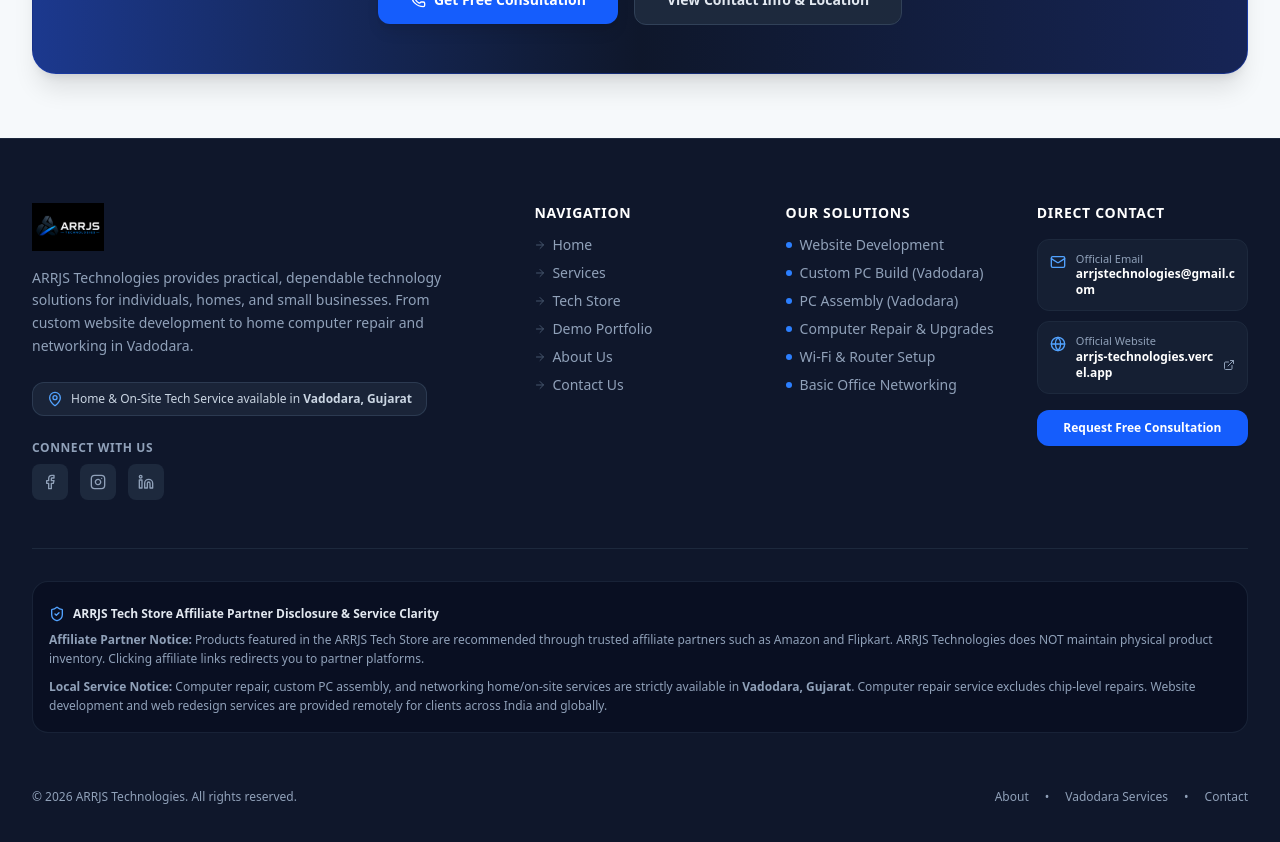
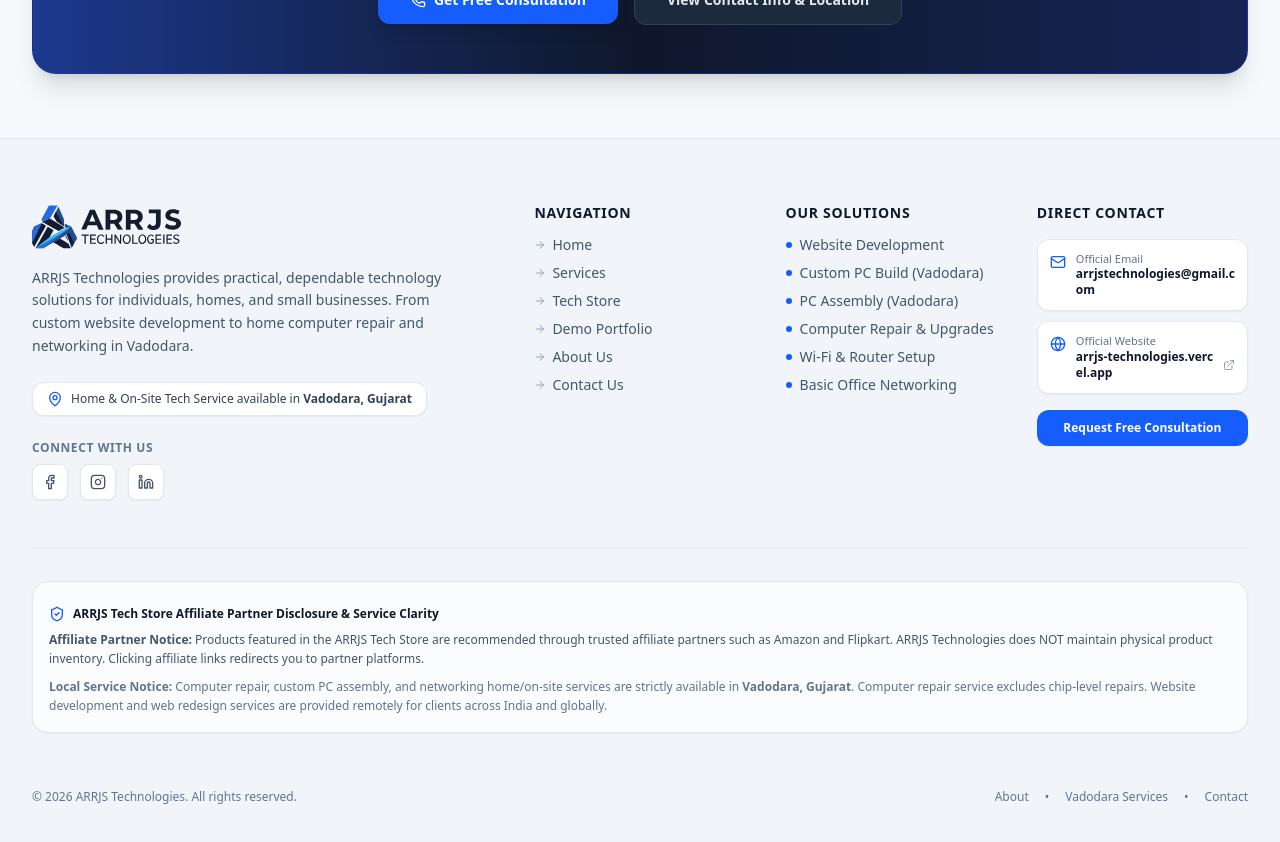
Before and after one commit to Ashwinpatilr236/arrjs-technologies, a React (Vite) app: page / in a window 1280 px wide. Shown: the part 5080-5922 px from the top of the page. Built offline with nearby package versions, Linux system fonts and the light colour scheme.

Commit message:
feat: redesign footer with distinct light-slate styling for Light mode and deep midnight black for Dark mode

```diff
--- a/src/App.tsx
+++ b/src/App.tsx
@@ -104,6 +104,7 @@
       <Footer
         setCurrentView={setCurrentView}
         onOpenConsultation={() => handleOpenConsultation('')}
+        isDarkMode={isDarkMode}
       />
 
       {/* Interactive Free Consultation Popup Modal */}
--- a/src/components/Footer.tsx
+++ b/src/components/Footer.tsx
@@ -16,26 +16,27 @@
 interface FooterProps {
   setCurrentView: (view: PageView) => void;
   onOpenConsultation: () => void;
+  isDarkMode?: boolean;
 }
 
-export const Footer: React.FC<FooterProps> = ({ setCurrentView, onOpenConsultation }) => {
+export const Footer: React.FC<FooterProps> = ({ setCurrentView, onOpenConsultation, isDarkMode }) => {
   const navTo = (view: PageView) => {
     setCurrentView(view);
     window.scrollTo({ top: 0, behavior: 'smooth' });
   };
 
   return (
-    <footer className="bg-slate-900 text-slate-300 pt-16 pb-12 border-t border-slate-800">
+    <footer className="bg-slate-100 dark:bg-[#070a11] text-slate-700 dark:text-slate-300 pt-16 pb-12 border-t border-slate-200 dark:border-slate-800/80 transition-colors duration-200">
       <div className="max-w-7xl mx-auto px-4 sm:px-6 lg:px-8">
 
         {/* Top Grid */}
-        <div className="grid grid-cols-1 md:grid-cols-2 lg:grid-cols-5 gap-10 pb-12 border-b border-slate-800">
+        <div className="grid grid-cols-1 md:grid-cols-2 lg:grid-cols-5 gap-10 pb-12 border-b border-slate-200 dark:border-slate-800/80">
 
           {/* Column 1: Brand & Positioning */}
           <div className="lg:col-span-2 space-y-4">
             <div className="flex items-center gap-3">
               <img
-                src="/assets/logo/logo-dark.png"
+                src={isDarkMode ? "/assets/logo/logo-dark.png" : "/assets/logo/logo.svg"}
                 alt="ARRJS Technologies Logo"
                 className="h-10 sm:h-12 w-auto object-contain"
                 onError={(e) => {
@@ -48,26 +49,26 @@
               />
             </div>
 
-            <p className="text-slate-400 text-sm leading-relaxed max-w-md">
+            <p className="text-slate-600 dark:text-slate-400 text-sm leading-relaxed max-w-md">
               ARRJS Technologies provides practical, dependable technology solutions for individuals, homes, and small businesses. From custom website development to home computer repair and networking in Vadodara.
             </p>
 
             <div className="pt-2">
-              <div className="inline-flex items-center gap-2 bg-slate-800/80 border border-slate-700/80 px-3.5 py-2 rounded-xl text-xs text-slate-300">
-                <MapPin className="w-4 h-4 text-blue-400 shrink-0" />
+              <div className="inline-flex items-center gap-2 bg-white dark:bg-slate-900/80 border border-slate-200 dark:border-slate-800 px-3.5 py-2 rounded-xl text-xs text-slate-700 dark:text-slate-300 shadow-xs">
+                <MapPin className="w-4 h-4 text-blue-600 dark:text-blue-400 shrink-0" />
                 <span>Home & On-Site Tech Service available in <strong>Vadodara, Gujarat</strong></span>
               </div>
             </div>
 
             {/* Social Media Links */}
             <div className="pt-2">
-              <p className="text-xs font-semibold text-slate-400 uppercase tracking-wider mb-2">Connect With Us</p>
+              <p className="text-xs font-semibold text-slate-500 dark:text-slate-400 uppercase tracking-wider mb-2">Connect With Us</p>
               <div className="flex items-center gap-3">
                 <a
                   href="https://facebook.com"
                   target="_blank"
                   rel="noopener noreferrer"
-                  className="w-9 h-9 rounded-lg bg-slate-800 hover:bg-blue-600 text-slate-400 hover:text-white flex items-center justify-center transition-all"
+                  className="w-9 h-9 rounded-lg bg-white dark:bg-slate-800 border border-slate-200 dark:border-slate-700 hover:bg-blue-600 hover:text-white dark:hover:bg-blue-600 text-slate-600 dark:text-slate-400 flex items-center justify-center transition-all shadow-xs"
                   aria-label="Facebook"
                 >
                   <Facebook className="w-4 h-4" />
@@ -76,7 +77,7 @@
                   href="https://instagram.com"
                   target="_blank"
                   rel="noopener noreferrer"
-                  className="w-9 h-9 rounded-lg bg-slate-800 hover:bg-pink-600 text-slate-400 hover:text-white flex items-center justify-center transition-all"
+                  className="w-9 h-9 rounded-lg bg-white dark:bg-slate-800 border border-slate-200 dark:border-slate-700 hover:bg-pink-600 hover:text-white dark:hover:bg-pink-600 text-slate-600 dark:text-slate-400 flex items-center justify-center transition-all shadow-xs"
                   aria-label="Instagram"
                 >
                   <Instagram className="w-4 h-4" />
@@ -85,7 +86,7 @@
                   href="https://linkedin.com"
                   target="_blank"
                   rel="noopener noreferrer"
-                  className="w-9 h-9 rounded-lg bg-slate-800 hover:bg-blue-500 text-slate-400 hover:text-white flex items-center justify-center transition-all"
+                  className="w-9 h-9 rounded-lg bg-white dark:bg-slate-800 border border-slate-200 dark:border-slate-700 hover:bg-blue-500 hover:text-white dark:hover:bg-blue-500 text-slate-600 dark:text-slate-400 flex items-center justify-center transition-all shadow-xs"
                   aria-label="LinkedIn"
                 >
                   <Linkedin className="w-4 h-4" />
@@ -96,36 +97,36 @@
 
           {/* Column 2: Quick Links */}
           <div className="space-y-3">
-            <p className="text-sm font-bold text-white uppercase tracking-wider">Navigation</p>
+            <p className="text-sm font-bold text-slate-900 dark:text-white uppercase tracking-wider">Navigation</p>
             <ul className="space-y-2 text-sm">
               <li>
-                <button onClick={() => navTo('home')} className="text-slate-400 hover:text-blue-400 transition-colors flex items-center gap-1.5">
-                  <ArrowRight className="w-3 h-3 text-slate-600" /> Home
+                <button onClick={() => navTo('home')} className="text-slate-600 hover:text-blue-600 dark:text-slate-400 dark:hover:text-blue-400 transition-colors flex items-center gap-1.5 font-medium">
+                  <ArrowRight className="w-3 h-3 text-slate-400" /> Home
                 </button>
               </li>
               <li>
-                <button onClick={() => navTo('services')} className="text-slate-400 hover:text-blue-400 transition-colors flex items-center gap-1.5">
-                  <ArrowRight className="w-3 h-3 text-slate-600" /> Services
+                <button onClick={() => navTo('services')} className="text-slate-600 hover:text-blue-600 dark:text-slate-400 dark:hover:text-blue-400 transition-colors flex items-center gap-1.5 font-medium">
+                  <ArrowRight className="w-3 h-3 text-slate-400" /> Services
                 </button>
               </li>
               <li>
-                <button onClick={() => navTo('store')} className="text-slate-400 hover:text-blue-400 transition-colors flex items-center gap-1.5">
-                  <ArrowRight className="w-3 h-3 text-slate-600" /> Tech Store
+                <button onClick={() => navTo('store')} className="text-slate-600 hover:text-blue-600 dark:text-slate-400 dark:hover:text-blue-400 transition-colors flex items-center gap-1.5 font-medium">
+                  <ArrowRight className="w-3 h-3 text-slate-400" /> Tech Store
                 </button>
               </li>
               <li>
-                <button onClick={() => navTo('portfolio')} className="text-slate-400 hover:text-blue-400 transition-colors flex items-center gap-1.5">
-                  <ArrowRight className="w-3 h-3 text-slate-600" /> Demo Portfolio
+                <button onClick={() => navTo('portfolio')} className="text-slate-600 hover:text-blue-600 dark:text-slate-400 dark:hover:text-blue-400 transition-colors flex items-center gap-1.5 font-medium">
+                  <ArrowRight className="w-3 h-3 text-slate-400" /> Demo Portfolio
                 </button>
               </li>
               <li>
-                <button onClick={() => navTo('about')} className="text-slate-400 hover:text-blue-400 transition-colors flex items-center gap-1.5">
-                  <ArrowRight className="w-3 h-3 text-slate-600" /> About Us
+                <button onClick={() => navTo('about')} className="text-slate-600 hover:text-blue-600 dark:text-slate-400 dark:hover:text-blue-400 transition-colors flex items-center gap-1.5 font-medium">
+                  <ArrowRight className="w-3 h-3 text-slate-400" /> About Us
                 </button>
               </li>
               <li>
-                <button onClick={() => navTo('contact')} className="text-slate-400 hover:text-blue-400 transition-colors flex items-center gap-1.5">
-                  <ArrowRight className="w-3 h-3 text-slate-600" /> Contact Us
+                <button onClick={() => navTo('contact')} className="text-slate-600 hover:text-blue-600 dark:text-slate-400 dark:hover:text-blue-400 transition-colors flex items-center gap-1.5 font-medium">
+                  <ArrowRight className="w-3 h-3 text-slate-400" /> Contact Us
                 </button>
               </li>
             </ul>
@@ -133,30 +134,30 @@
 
           {/* Column 3: Services Summary */}
           <div className="space-y-3">
-            <p className="text-sm font-bold text-white uppercase tracking-wider">Our Solutions</p>
-            <ul className="space-y-2 text-sm text-slate-400">
+            <p className="text-sm font-bold text-slate-900 dark:text-white uppercase tracking-wider">Our Solutions</p>
+            <ul className="space-y-2 text-sm text-slate-600 dark:text-slate-400">
               <li className="flex items-center gap-2">
-                <span className="w-1.5 h-1.5 rounded-full bg-blue-500"></span>
+                <span className="w-1.5 h-1.5 rounded-full bg-blue-600 dark:bg-blue-400"></span>
                 <span>Website Development</span>
               </li>
               <li className="flex items-center gap-2">
-                <span className="w-1.5 h-1.5 rounded-full bg-blue-500"></span>
+                <span className="w-1.5 h-1.5 rounded-full bg-blue-600 dark:bg-blue-400"></span>
                 <span>Custom PC Build (Vadodara)</span>
               </li>
               <li className="flex items-center gap-2">
-                <span className="w-1.5 h-1.5 rounded-full bg-blue-500"></span>
+                <span className="w-1.5 h-1.5 rounded-full bg-blue-600 dark:bg-blue-400"></span>
                 <span>PC Assembly (Vadodara)</span>
               </li>
               <li className="flex items-center gap-2">
-                <span className="w-1.5 h-1.5 rounded-full bg-blue-500"></span>
+                <span className="w-1.5 h-1.5 rounded-full bg-blue-600 dark:bg-blue-400"></span>
                 <span>Computer Repair & Upgrades</span>
               </li>
               <li className="flex items-center gap-2">
-                <span className="w-1.5 h-1.5 rounded-full bg-blue-500"></span>
+                <span className="w-1.5 h-1.5 rounded-full bg-blue-600 dark:bg-blue-400"></span>
                 <span>Wi-Fi & Router Setup</span>
               </li>
               <li className="flex items-center gap-2">
-                <span className="w-1.5 h-1.5 rounded-full bg-blue-500"></span>
+                <span className="w-1.5 h-1.5 rounded-full bg-blue-600 dark:bg-blue-400"></span>
                 <span>Basic Office Networking</span>
               </li>
             </ul>
@@ -164,27 +165,27 @@
 
           {/* Column 4: Official Contact & Lead Action */}
           <div className="space-y-4">
-            <p className="text-sm font-bold text-white uppercase tracking-wider">Direct Contact</p>
-            <div className="space-y-2.5 text-xs text-slate-300">
-              <div className="flex items-start gap-2.5 bg-slate-800/50 p-3 rounded-xl border border-slate-800">
-                <Mail className="w-4 h-4 text-blue-400 shrink-0 mt-0.5" />
+            <p className="text-sm font-bold text-slate-900 dark:text-white uppercase tracking-wider">Direct Contact</p>
+            <div className="space-y-2.5 text-xs">
+              <div className="flex items-start gap-2.5 bg-white dark:bg-slate-900/60 p-3 rounded-xl border border-slate-200 dark:border-slate-800 shadow-xs">
+                <Mail className="w-4 h-4 text-blue-600 dark:text-blue-400 shrink-0 mt-0.5" />
                 <div>
-                  <p className="text-slate-400 font-medium text-[11px]">Official Email</p>
-                  <a href="mailto:arrjstechnologies@gmail.com" className="text-white hover:text-blue-300 font-semibold break-all">
+                  <p className="text-slate-500 dark:text-slate-400 font-medium text-[11px]">Official Email</p>
+                  <a href="mailto:arrjstechnologies@gmail.com" className="text-slate-900 dark:text-white hover:text-blue-600 dark:hover:text-blue-300 font-semibold break-all">
                     arrjstechnologies@gmail.com
                   </a>
                 </div>
               </div>
 
-              <div className="flex items-start gap-2.5 bg-slate-800/50 p-3 rounded-xl border border-slate-800">
-                <Globe className="w-4 h-4 text-blue-400 shrink-0 mt-0.5" />
+              <div className="flex items-start gap-2.5 bg-white dark:bg-slate-900/60 p-3 rounded-xl border border-slate-200 dark:border-slate-800 shadow-xs">
+                <Globe className="w-4 h-4 text-blue-600 dark:text-blue-400 shrink-0 mt-0.5" />
                 <div>
-                  <p className="text-slate-400 font-medium text-[11px]">Official Website</p>
+                  <p className="text-slate-500 dark:text-slate-400 font-medium text-[11px]">Official Website</p>
                   <a
                     href="https://arrjs-technologies.vercel.app/"
                     target="_blank"
                     rel="noopener noreferrer"
-                    className="text-white hover:text-blue-300 font-semibold flex items-center gap-1 break-all"
+                    className="text-slate-900 dark:text-white hover:text-blue-600 dark:hover:text-blue-300 font-semibold flex items-center gap-1 break-all"
                   >
                     arrjs-technologies.vercel.app
                     <ExternalLink className="w-3 h-3 text-slate-400 shrink-0" />
@@ -195,7 +196,7 @@
 
             <button
               onClick={onOpenConsultation}
-              className="w-full bg-blue-600 hover:bg-blue-700 text-white font-semibold text-xs py-2.5 px-4 rounded-xl shadow-xs transition-colors text-center"
+              className="w-full bg-blue-600 hover:bg-blue-700 text-white font-semibold text-xs py-2.5 px-4 rounded-xl shadow-xs transition-colors text-center cursor-pointer"
             >
               Request Free Consultation
             </button>
@@ -204,28 +205,28 @@
         </div>
 
         {/* Affiliate Disclosure & Transparent Guarantees */}
-        <div className="mt-8 pt-6 border-t border-slate-800/80 bg-slate-950/40 p-4 rounded-2xl border border-slate-800/60 text-xs text-slate-400 space-y-2">
-          <div className="flex items-center gap-2 text-slate-200 font-semibold">
-            <ShieldCheck className="w-4 h-4 text-blue-400 shrink-0" />
+        <div className="mt-8 pt-6 border-t border-slate-200 dark:border-slate-800/80 bg-white/70 dark:bg-slate-900/50 p-4 rounded-2xl border border-slate-200 dark:border-slate-800/60 text-xs text-slate-600 dark:text-slate-400 space-y-2 shadow-xs">
+          <div className="flex items-center gap-2 text-slate-900 dark:text-slate-200 font-semibold">
+            <ShieldCheck className="w-4 h-4 text-blue-600 dark:text-blue-400 shrink-0" />
             <span>ARRJS Tech Store Affiliate Partner Disclosure & Service Clarity</span>
           </div>
           <p className="leading-relaxed">
             <strong>Affiliate Partner Notice:</strong> Products featured in the ARRJS Tech Store are recommended through trusted affiliate partners such as Amazon and Flipkart. ARRJS Technologies does NOT maintain physical product inventory. Clicking affiliate links redirects you to partner platforms.
           </p>
-          <p className="leading-relaxed text-slate-400">
+          <p className="leading-relaxed text-slate-500 dark:text-slate-400">
             <strong>Local Service Notice:</strong> Computer repair, custom PC assembly, and networking home/on-site services are strictly available in <strong>Vadodara, Gujarat</strong>. Computer repair service excludes chip-level repairs. Website development and web redesign services are provided remotely for clients across India and globally.
           </p>
         </div>
 
         {/* Bottom Copyright */}
-        <div className="mt-8 pt-6 flex flex-col sm:flex-row items-center justify-between text-xs text-slate-400 gap-4">
+        <div className="mt-8 pt-6 flex flex-col sm:flex-row items-center justify-between text-xs text-slate-500 dark:text-slate-400 gap-4">
           <p>© {new Date().getFullYear()} ARRJS Technologies. All rights reserved.</p>
-          <div className="flex items-center gap-4 text-slate-400">
-            <button onClick={() => navTo('about')} className="hover:text-slate-300">About</button>
+          <div className="flex items-center gap-4 text-slate-500 dark:text-slate-400">
+            <button onClick={() => navTo('about')} className="hover:text-slate-900 dark:hover:text-slate-200">About</button>
             <span>•</span>
-            <button onClick={() => navTo('services')} className="hover:text-slate-300">Vadodara Services</button>
+            <button onClick={() => navTo('services')} className="hover:text-slate-900 dark:hover:text-slate-200">Vadodara Services</button>
             <span>•</span>
-            <button onClick={() => navTo('contact')} className="hover:text-slate-300">Contact</button>
+            <button onClick={() => navTo('contact')} className="hover:text-slate-900 dark:hover:text-slate-200">Contact</button>
           </div>
         </div>
 
```
